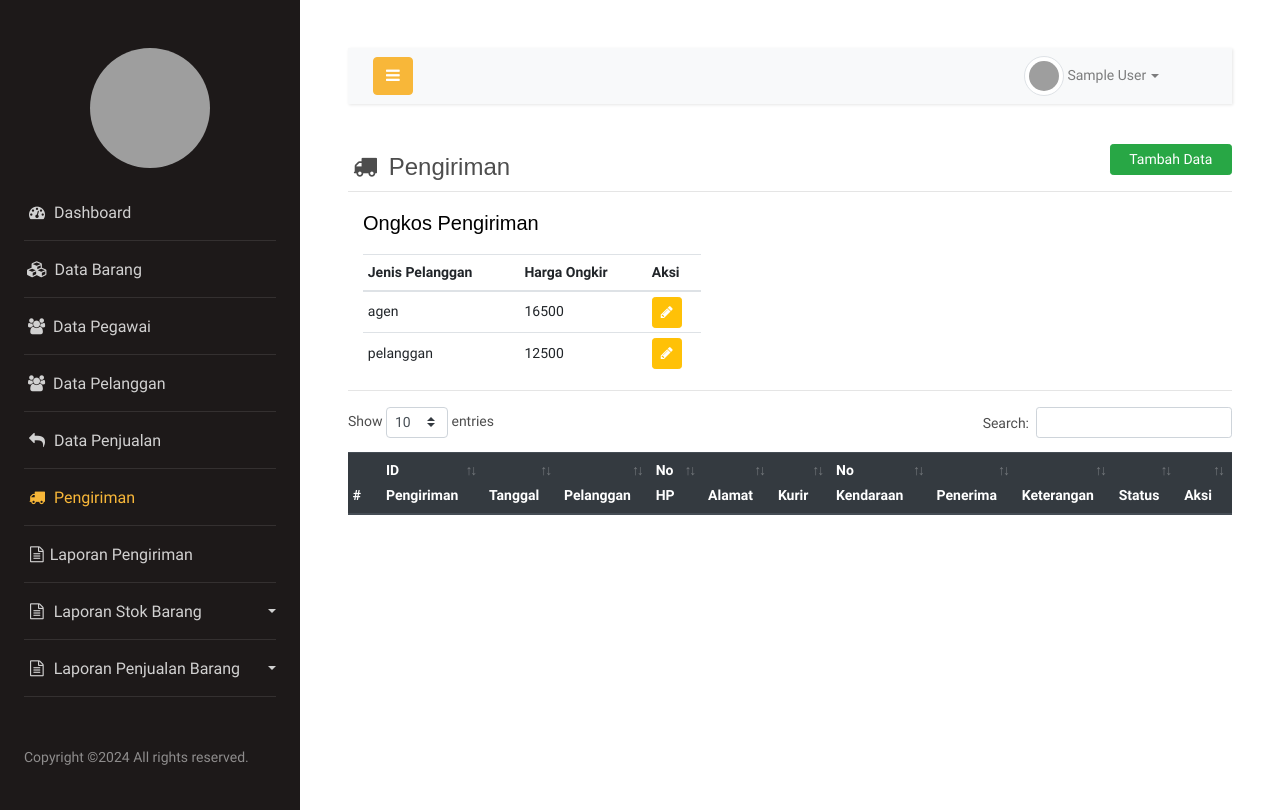
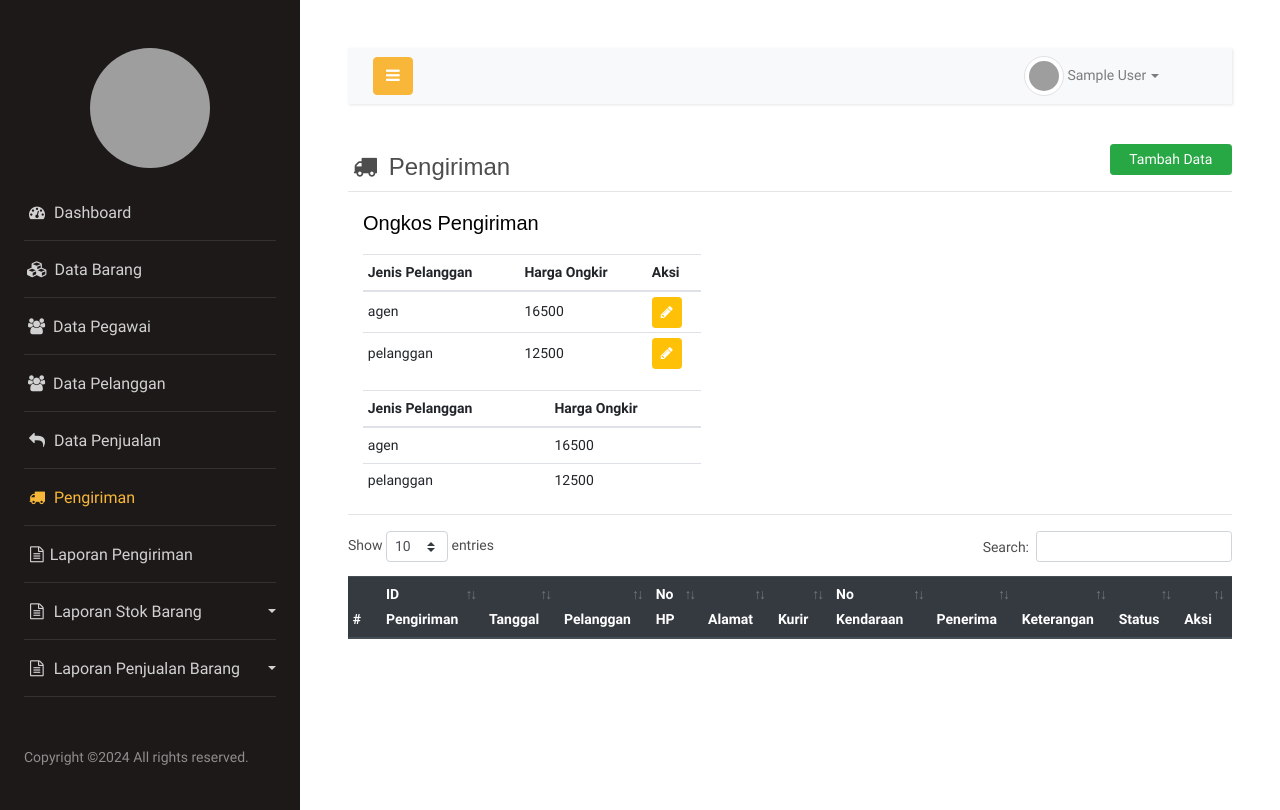
Before and after one commit to aulil99/eskristal, a CodeIgniter app: page /pengiriman in a window 1280 px wide. Run offline with CodeIgniter, Linux system fonts and the light colour scheme; the visitor is signed in with stand-in values (Sample User, id 1); data comes from the database, SQL or seed files in the repository; lists and menus that the app fills with data are empty; grey boxes are pictures that could not be loaded.

Commit message:
update ongkir view

```diff
--- a/application/views/pengiriman/index.php
+++ b/application/views/pengiriman/index.php
@@ -30,6 +30,10 @@ if ($this->session->flashdata('error')) {
     <h5 class="mb-3">Ongkos Pengiriman</h5>
 </div>
 <div class="col-5">
+    <?php
+    //tampilkan menu di bawah ini jika yang login pegawai
+    if ($this->session->userdata('level') == 'admin') :
+    ?>
     <table class="table table-sm">
         <thead>
             <tr>
@@ -44,6 +48,23 @@ if ($this->session->flashdata('error')) {
                     <td><?= $o->jenis; ?></td>
                     <td><?= $o->harga; ?></td>
                     <td><a href="<?= site_url('edit_ongkir/') . $o->id; ?>" class="btn btn-warning btn-sm text-white"><i class="fa fa-pencil"></i></a></td>
+                </tr>
+            <?php endforeach; ?>
+        </tbody>
+    </table>
+    <?php endif; ?>
+    <table class="table table-sm">
+        <thead>
+            <tr>
+                <th scope="col">Jenis Pelanggan</th>
+                <th scope="col">Harga Ongkir</th>
+            </tr>
+        </thead>
+        <tbody>
+            <?php foreach ($ongkir->result() as $o) : ?>
+                <tr>
+                    <td><?= $o->jenis; ?></td>
+                    <td><?= $o->harga; ?></td>
                 </tr>
             <?php endforeach; ?>
         </tbody>
```
